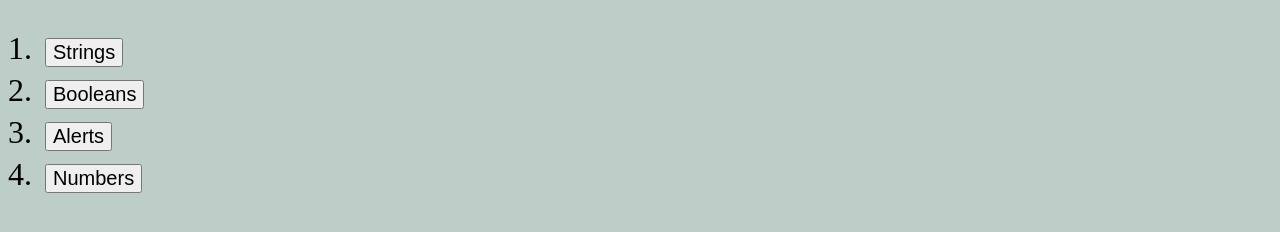
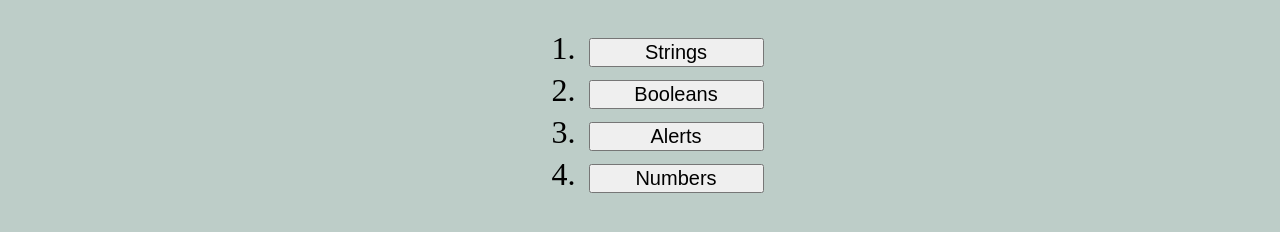
Before and after one commit to z20axa/Timed-Coding-Quiz, a plain HTML site: page index.html in a window 1280 px wide. Both pictures are taken after a click on the button "Start Quiz". Shown: the part 292-524 px from the top of the page. Drawn offline with Linux system fonts and the light colour scheme.

Commit message:
Adds JS styling rules to answer buttons

```diff
--- a/assets/css/style.css
+++ b/assets/css/style.css
@@ -61,7 +61,9 @@ p {
 
 #answers {
   font-size: 32px;
-  text-align: left;
+  text-align: center;
+  list-style-position: inside;
+
 }
 
 #form {
@@ -78,7 +80,6 @@ p {
   font-size: 30px;
 }
 
-
 #answerMessage {
   font-size: 30px;
   text-align: center;
--- a/assets/js/main.js
+++ b/assets/js/main.js
@@ -77,10 +77,10 @@ var li4button = document.createElement('button');
 // li3.setAttribute("style", "font-size:30");
 // li4.setAttribute("style", "font-size:30");
 
-li1button.setAttribute("style", "font-size:20px; margin:5px");
-li2button.setAttribute("style", "font-size:20px; margin:5px");
-li3button.setAttribute("style", "font-size:20px; margin:5px");
-li4button.setAttribute("style", "font-size:20px; margin:5px");
+li1button.setAttribute("style", "width: 175px; font-size:20px; margin:5px;");
+li2button.setAttribute("style", "width: 175px; font-size:20px; margin:5px;");
+li3button.setAttribute("style", "width: 175px; font-size:20px; margin:5px;");
+li4button.setAttribute("style", "width: 175px; font-size:20px; margin:5px;");
 
 // append all list elements to the order list to display the question's answers
 answersEl.appendChild(li1);
```
